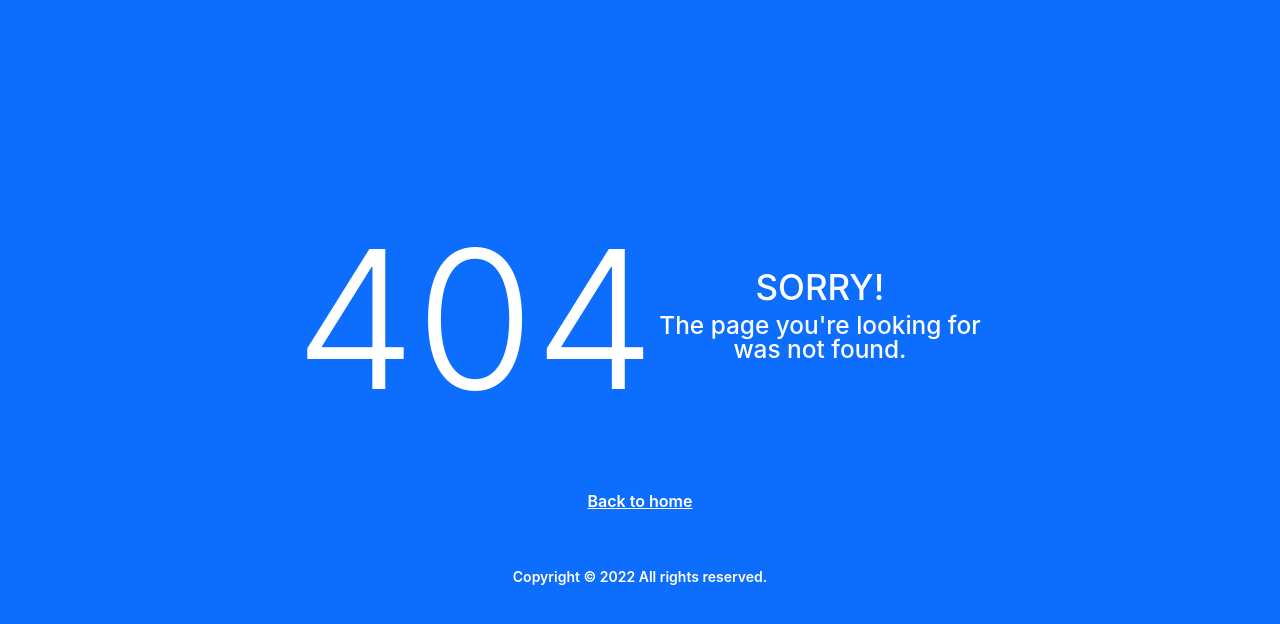
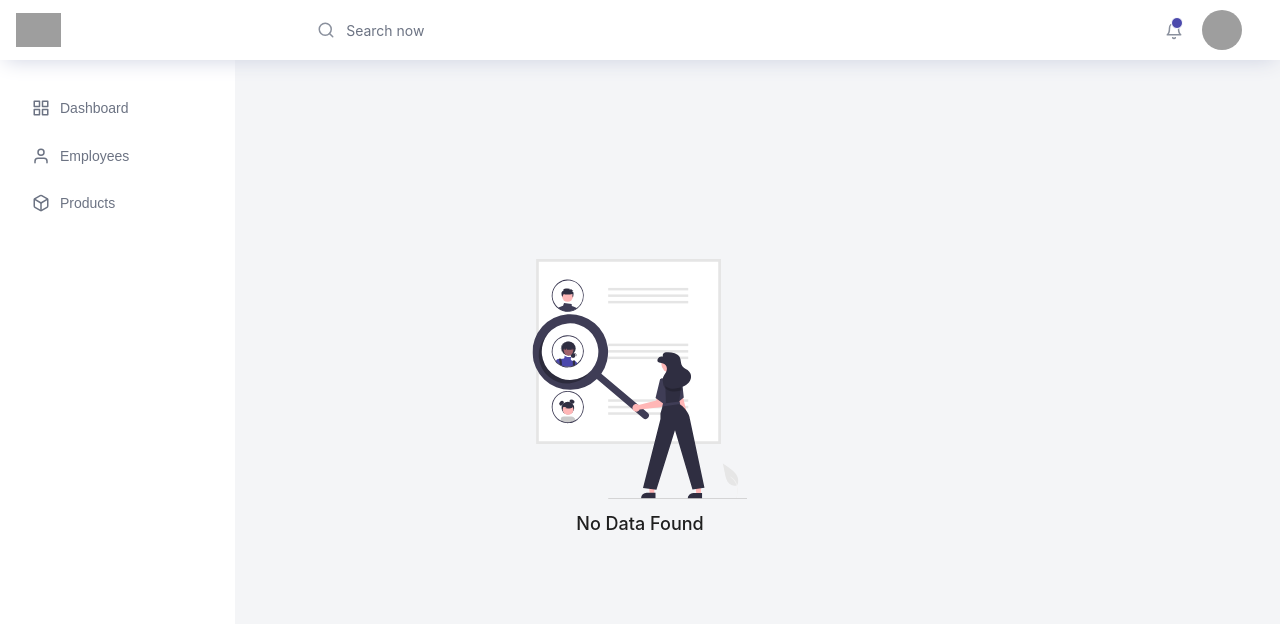
Before and after one commit to murali-cse/tuncommerz_admin_panel, a React (Create React App) app: page /product in a window 1280 px wide. Before the commit this address had no page. Shown: the top 624 px of the page. Built offline with nearby package versions, Linux system fonts and the light colour scheme; grey boxes are pictures that could not be loaded; a web font is replaced by a local one.

Commit message:
sidebar link added

```diff
--- a/src/index.js
+++ b/src/index.js
@@ -9,6 +9,7 @@ import Error404 from './pages/Error_404'
 import Error500 from './pages/Error_500'
 import Blankpage from './pages/Blankpage';
 import Employees from './pages/Employees';
+import Category from './pages/Category';
 
 const root = ReactDOM.createRoot(document.getElementById('root'));
 root.render(
@@ -19,6 +20,8 @@ root.render(
           <Route index element={<Dashboard />} />
           <Route path="/blank" element={<Blankpage />} />
           <Route path="/employees" element={<Employees />} />
+          <Route path="/category" element={<Category />} />
+          <Route path="/product" element={<Category />} />
         </Route>
         <Route path="*" element={<Error404 />} />
         <Route path="500" element={<Error500 />} />
--- /dev/null
+++ b/src/pages/Category.jsx
@@ -0,0 +1,12 @@
+import React from "react";
+import NoDataFound from "../components/NoDataFound";
+
+const Category = () => {
+  return (
+    <>
+      <NoDataFound />
+    </>
+  );
+};
+
+export default Category;
--- a/src/pages/Layout.jsx
+++ b/src/pages/Layout.jsx
@@ -54,7 +54,9 @@ const Layout = () => {
                         {v.subcat.map((sub) => {
                           return (
                             <li class="nav-item">
-                              <Link class="nav-link">{sub.title}</Link>
+                              <Link class="nav-link" to={sub.path}>
+                                {sub.title}
+                              </Link>
                             </li>
                           );
                         })}
```
